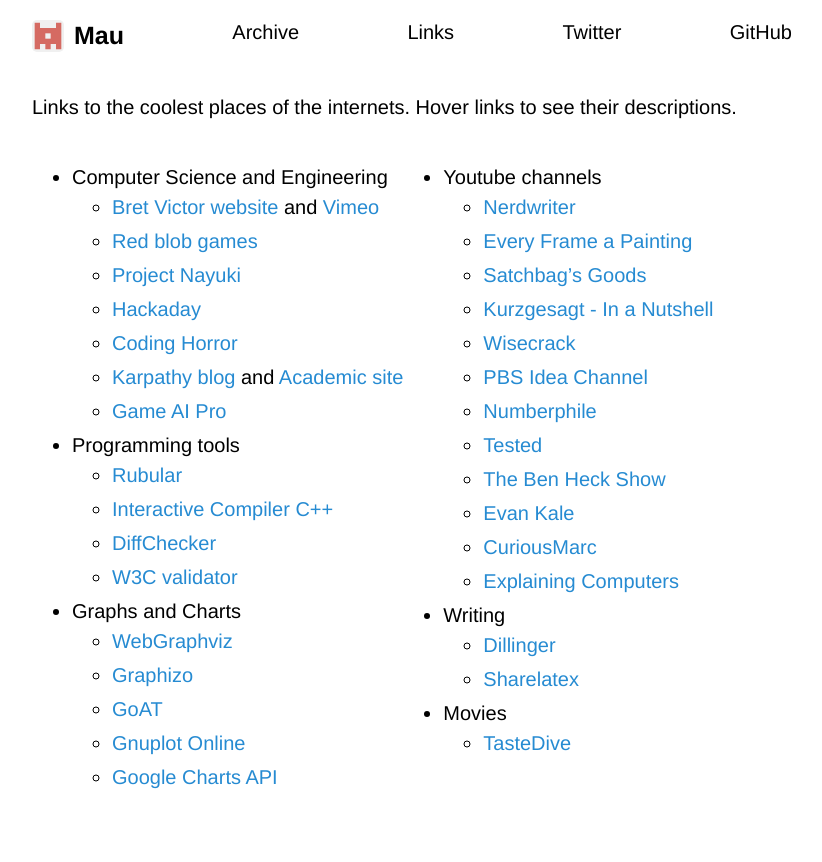
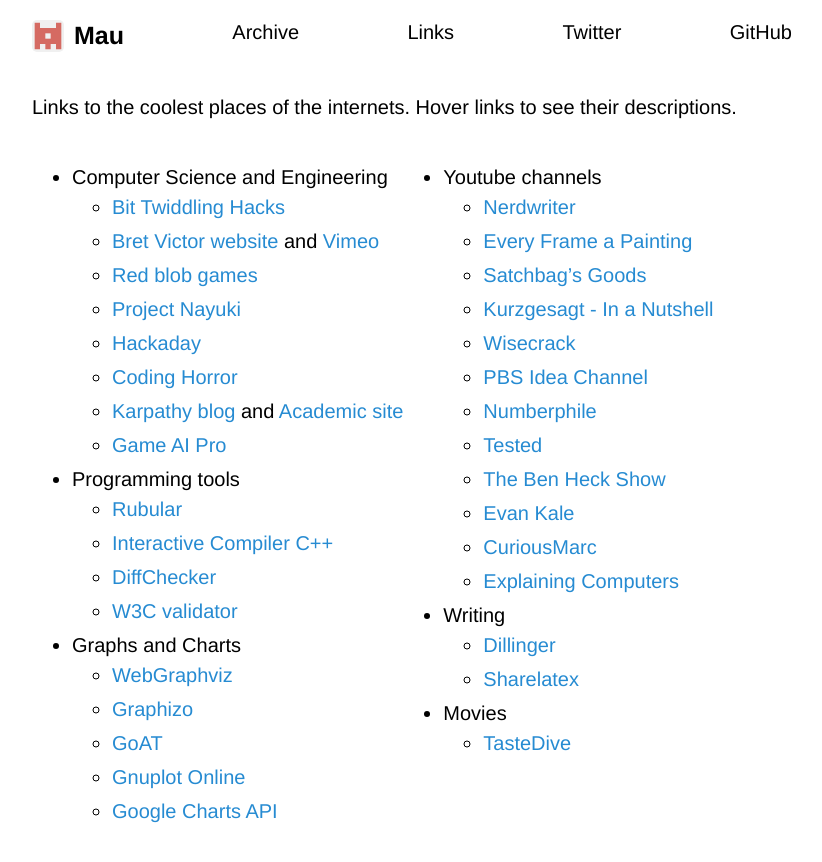
Before and after one commit to Maumagnaguagno/maumagnaguagno.github.io, a Jekyll site: the page built from links.md, in a window 1280 px wide. Shown: the top 862 px of the page, without its empty margins (228-1050 px from the left). Built offline with Jekyll 4.4.1, drawn with Linux system fonts in a browser that asks for light colours; our own code applies the rules of GitHub Pages for plain Markdown files.

Commit message:
Add Bit Twiddling Hacks to Links

```diff
--- a/links.md
+++ b/links.md
@@ -8,6 +8,7 @@ Hover links to see their descriptions.
 
 <div style="float:left" markdown="1">
 - Computer Science and Engineering
+  - [Bit Twiddling Hacks](https://graphics.stanford.edu/~seander/bithacks.html)
   - [Bret Victor website](http://worrydream.com/ "The future of interface design") and [Vimeo](https://vimeo.com/worrydream "Bret Victor at Vimeo")
   - [Red blob games](http://www.redblobgames.com/ "A* and game development material")
   - [Project Nayuki](https://www.nayuki.io/ "Programming blog")
```
